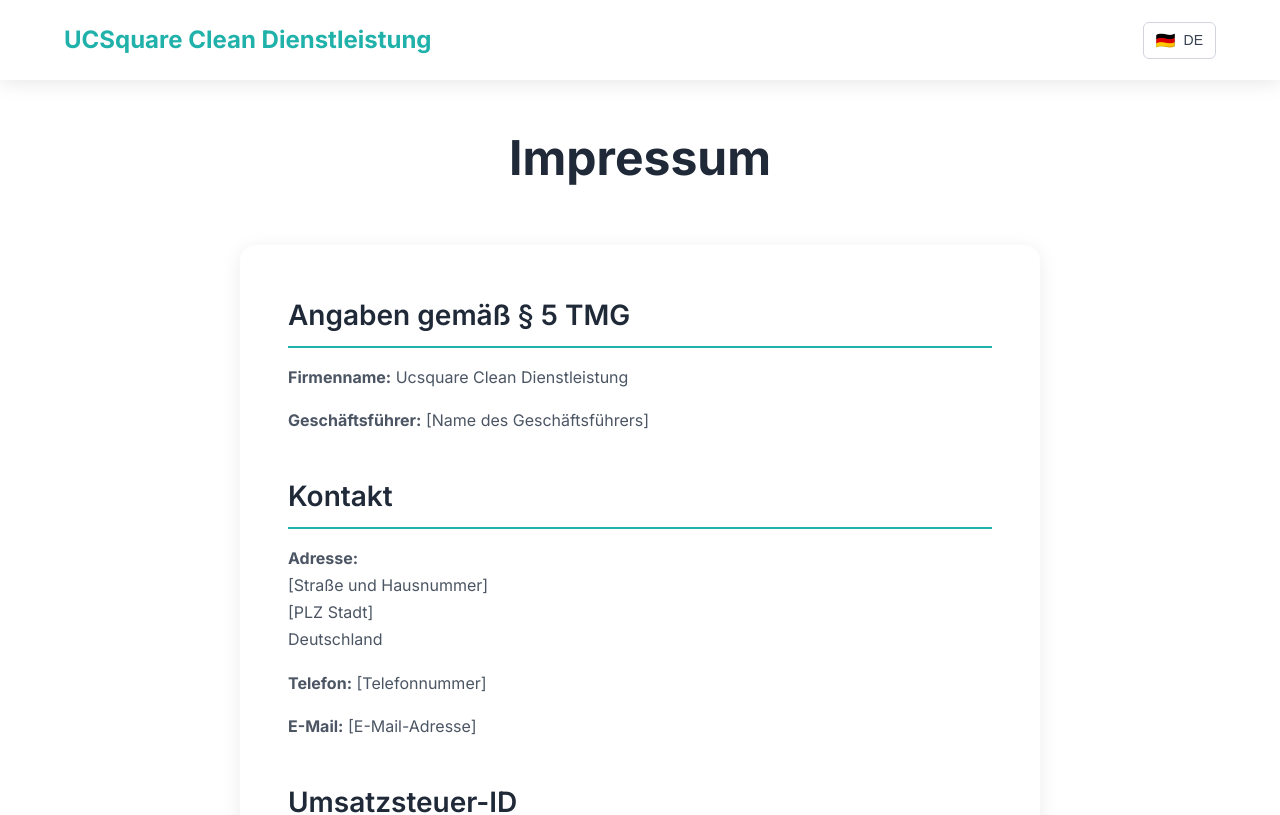
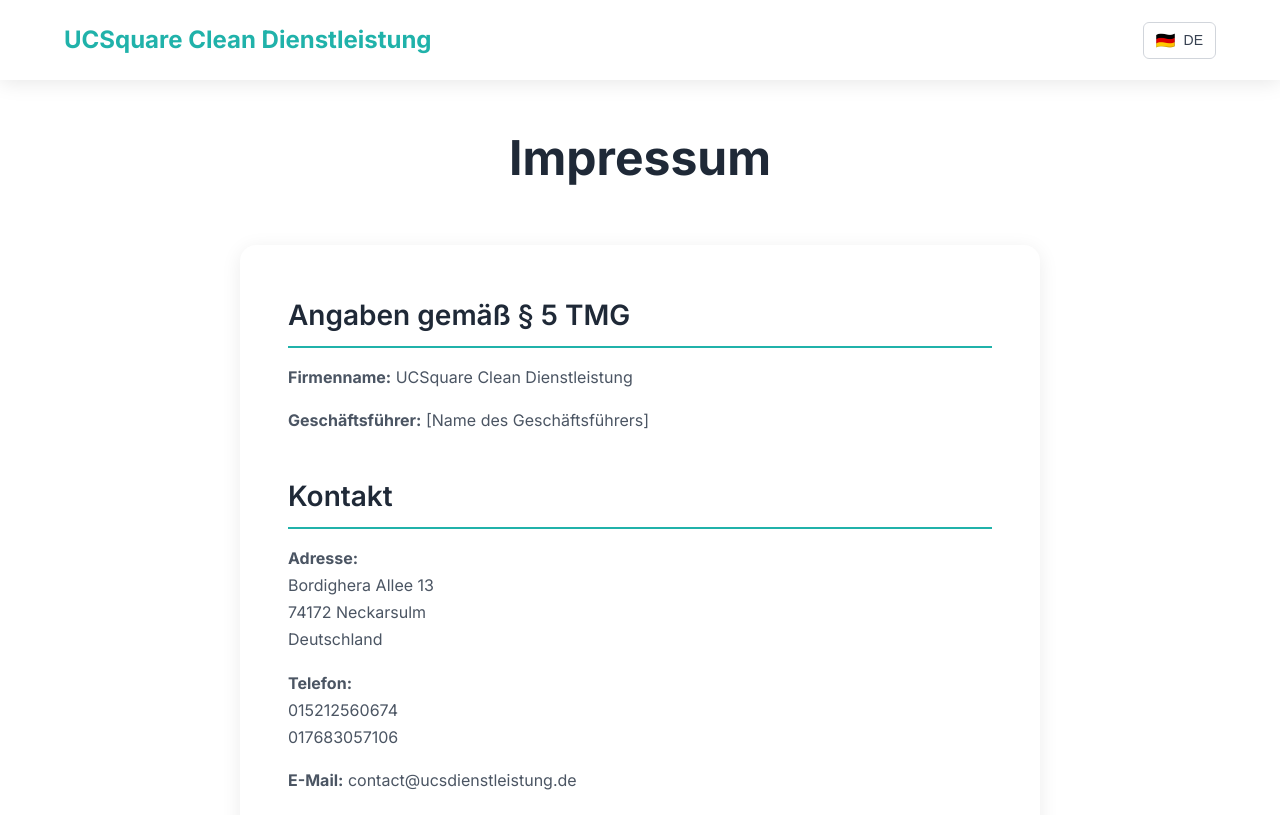
Before and after one commit to Brillianzhub/ucsquaredienstleistung, a Next.js app: page /impressum in a window 1280 px wide. Shown: the top 815 px of the page. Built offline with nearby package versions, Linux system fonts and the light colour scheme.

Commit message:
Update Impressum with correct contact information

```diff
--- a/app/impressum/page.tsx
+++ b/app/impressum/page.tsx
@@ -36,19 +36,22 @@ export default function ImpressumPage() {
           <div className="legal-content">
             <section>
               <h2>{language === 'de' ? 'Angaben gemäß § 5 TMG' : 'Information according to § 5 TMG'}</h2>
-              <p><strong>{language === 'de' ? 'Firmenname:' : 'Company Name:'}</strong> Ucsquare Clean Dienstleistung</p>
+              <p><strong>{language === 'de' ? 'Firmenname:' : 'Company Name:'}</strong> UCSquare Clean Dienstleistung</p>
               <p><strong>{language === 'de' ? 'Geschäftsführer:' : 'Managing Director:'}</strong> [Name des Geschäftsführers]</p>
             </section>
 
             <section>
               <h2>{language === 'de' ? 'Kontakt' : 'Contact'}</h2>
               <p><strong>{language === 'de' ? 'Adresse:' : 'Address:'}</strong><br />
-                [Straße und Hausnummer]<br />
-                [PLZ Stadt]<br />
+                Bordighera Allee 13<br />
+                74172 Neckarsulm<br />
                 Deutschland
               </p>
-              <p><strong>{language === 'de' ? 'Telefon:' : 'Phone:'}</strong> [Telefonnummer]</p>
-              <p><strong>{language === 'de' ? 'E-Mail:' : 'Email:'}</strong> [E-Mail-Adresse]</p>
+              <p><strong>{language === 'de' ? 'Telefon:' : 'Phone:'}</strong><br />
+                015212560674<br />
+                017683057106
+              </p>
+              <p><strong>{language === 'de' ? 'E-Mail:' : 'Email:'}</strong> contact@ucsdienstleistung.de</p>
             </section>
 
             <section>
```
